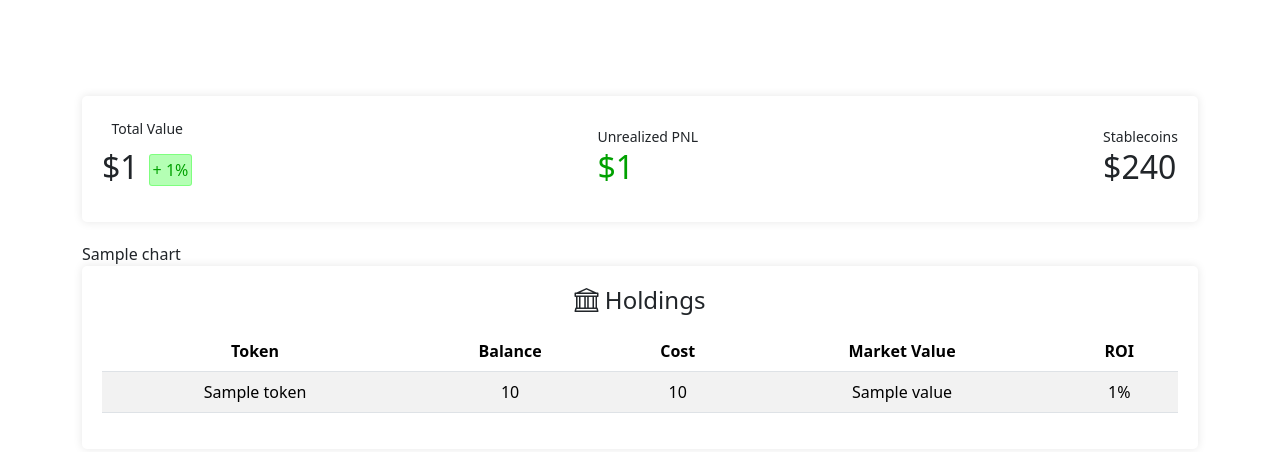
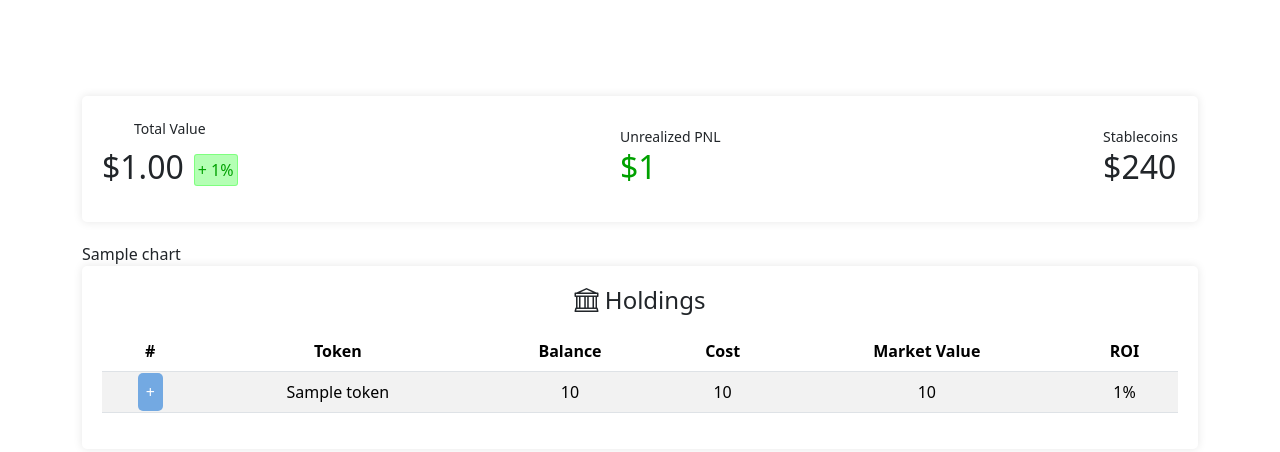
Before and after one commit to Rayanworkout/portfolio-dashboard, a Flask app: template templates/index-page.html in a window 1280 px wide. Shown: the top 452 px of the page. Run offline with Flask 3, Linux system fonts and the light colour scheme; the template is opened without the code that fills it: most values are stand-ins (such as "Sample title", 1, 10 or a date in 2020).

Commit message:
enhanced index

```diff
--- a/app.py
+++ b/app.py
@@ -10,8 +10,8 @@
 @app.route("/")
 def index():
 
-    pf = Portfolio(name="main", db_name="portfolio/portfolio.sqlite3")
-    # pf = Portfolio(name="main", db_name="fake_data.sqlite3")
+    # pf = Portfolio(name="main", db_name="portfolio/portfolio.sqlite3")
+    pf = Portfolio(name="main", db_name="fake_data.sqlite3")
 
     data = {
         "total_value": pf.get_total_value(),
--- a/static/style.css
+++ b/static/style.css
@@ -57,6 +57,17 @@
 }
 
 
+.new-tx-btn {
+    margin-top: 20px;
+    padding: 8px;
+    background-color: #73a9e2;
+    color: white;
+    border: none;
+    border-radius: 5px;
+    cursor: pointer;
+    text-decoration: none;
+
+}
 
 
 /* MEDIA QUERIES */
--- a/templates/index-page.html
+++ b/templates/index-page.html
@@ -5,10 +5,10 @@
     <div class="figure">
         <small>Total Value</small>
         <div class="d-flex align-items-center">
-            <h2>${{ portfolio.total_value }}</h2>
+            <h2>{{ "${:,.2f}".format(portfolio.total_value | round(2)) }}</h2>
             <p
                 class="percent {% if portfolio.total_profit_percentage >= 0 %}positive{% else %}negative{% endif %}-percent">
-                {{ portfolio.total_profit_percentage }}%</p>
+                {{ portfolio.total_profit_percentage | round(2) }}%</p>
         </div>
     </div>
     <div class="figure">
@@ -44,6 +44,7 @@
     <table class="table table-striped">
         <thead>
             <tr>
+                <th>#</th>
                 <th scope="col">Token</th>
                 <th scope="col">Balance</th>
                 <th scope="col">Cost</th>
@@ -54,11 +55,12 @@
         <tbody>
             {% for token in holdings %}
             <tr>
-                <td>{{token.token}}</td>
-                <td>{{token.qty}}</td>
+                <td><a class="new-tx-btn">+</a></td>
+                <td>{{token.token |capitalize}}</td>
+                <td>{{token.qty | round(2)}}</td>
                 <td>{{token.cost}}</td>
-                <td>{{token.value}}</td>
-                <td>{{token.profit_percentage}}%</td>
+                <td>{{token.value | round(2)}}</td>
+                <td>{{token.profit_percentage | round(2)}}%</td>
             </tr>
             {% endfor %}
         </tbody>
```
Also changed, not shown: portfolio/portfolio.py (+6 -2 lines).
